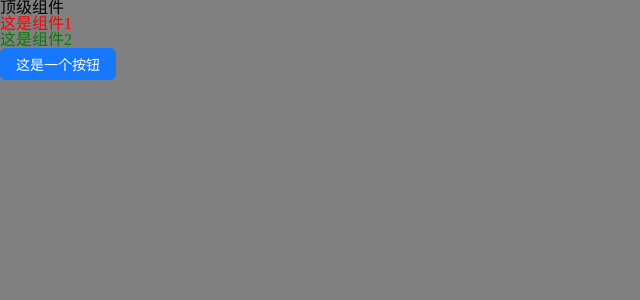
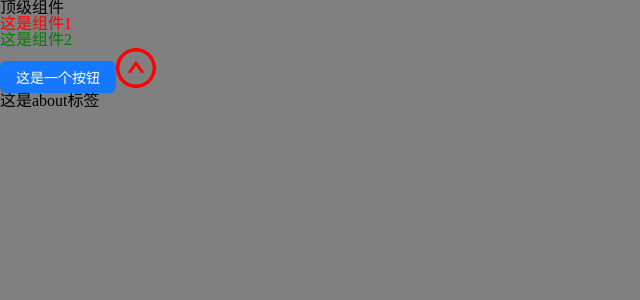
Before and after one commit to nianmengwuling/react-vite-project, a React (Vite) app: page /about in a window 1280 px wide. Shown: the top 300 px of the page, without its empty margins (0-640 px from the left). Built offline with nearby package versions, Linux system fonts and the light colour scheme.

Commit message:
路由设置

```diff
--- a/src/App.tsx
+++ b/src/App.tsx
@@ -1,7 +1,9 @@
 //import { useState } from 'react'
 import Comp1 from "@/components/Comp1"
 import Comp2 from "@/components/Comp2"
-import {Button} from "antd"
+import { Button } from "antd"//antd的按钮引入
+import { UpCircleOutlined } from "@ant-design/icons"
+import { Outlet } from "react-router-dom"
 
 function App() {
   //const [count, setCount] = useState(0)
@@ -13,7 +15,10 @@ function App() {
         <Comp1></Comp1>
         <Comp2></Comp2>
         <Button type="primary">这是一个按钮</Button>
+        <UpCircleOutlined style={{ fontSize: "40px", color: "red" }}></UpCircleOutlined>
       </div>
+      {/* 路由出口占位，类似于vue的router-view */ }
+      <Outlet></Outlet>
     </>
   )
 }
--- a/src/main.tsx
+++ b/src/main.tsx
@@ -5,10 +5,13 @@ import "reset-css"
 //全局样式
 import"@/assets/styles/global.scss"
 //组件样式
-import App from './App.tsx'
+//import App from './App.tsx'
 
+import Router from './router'
+
+//此处不把App放入，是因为路由组件里，已经有App的跳转重定向，相当于被包含进去了
 ReactDOM.createRoot(document.getElementById('root')!).render(
   <React.StrictMode>
-    <App />
+    <Router />
   </React.StrictMode>,
 )
--- /dev/null
+++ b/src/router/index.jsx
@@ -0,0 +1,17 @@
+import App from '@/App';
+import Home from "../views/Home";
+import About from "../views/About";
+import { BrowserRouter, Route, Routes } from 'react-router-dom';
+
+const baseRouter = () => (
+    <BrowserRouter>
+        <Routes>
+            <Route path="/" element={<App />}>
+                <Route path="/home" element={<Home />}></Route>
+                <Route path="/about" element={<About />}></Route>
+            </Route>
+        </Routes>
+    </BrowserRouter>
+)
+
+export default baseRouter
--- /dev/null
+++ b/src/views/About.jsx
@@ -0,0 +1,9 @@
+const View = () => {
+    return (
+        <div className="about">
+            <p>这是about标签</p>
+        </div>
+    )
+}
+
+export default View
--- /dev/null
+++ b/src/views/Home.jsx
@@ -0,0 +1,9 @@
+const View = () => {
+    return (
+        <div className="home">
+            <p>这是home标签</p>
+        </div>
+    )
+}
+
+export default View
```
